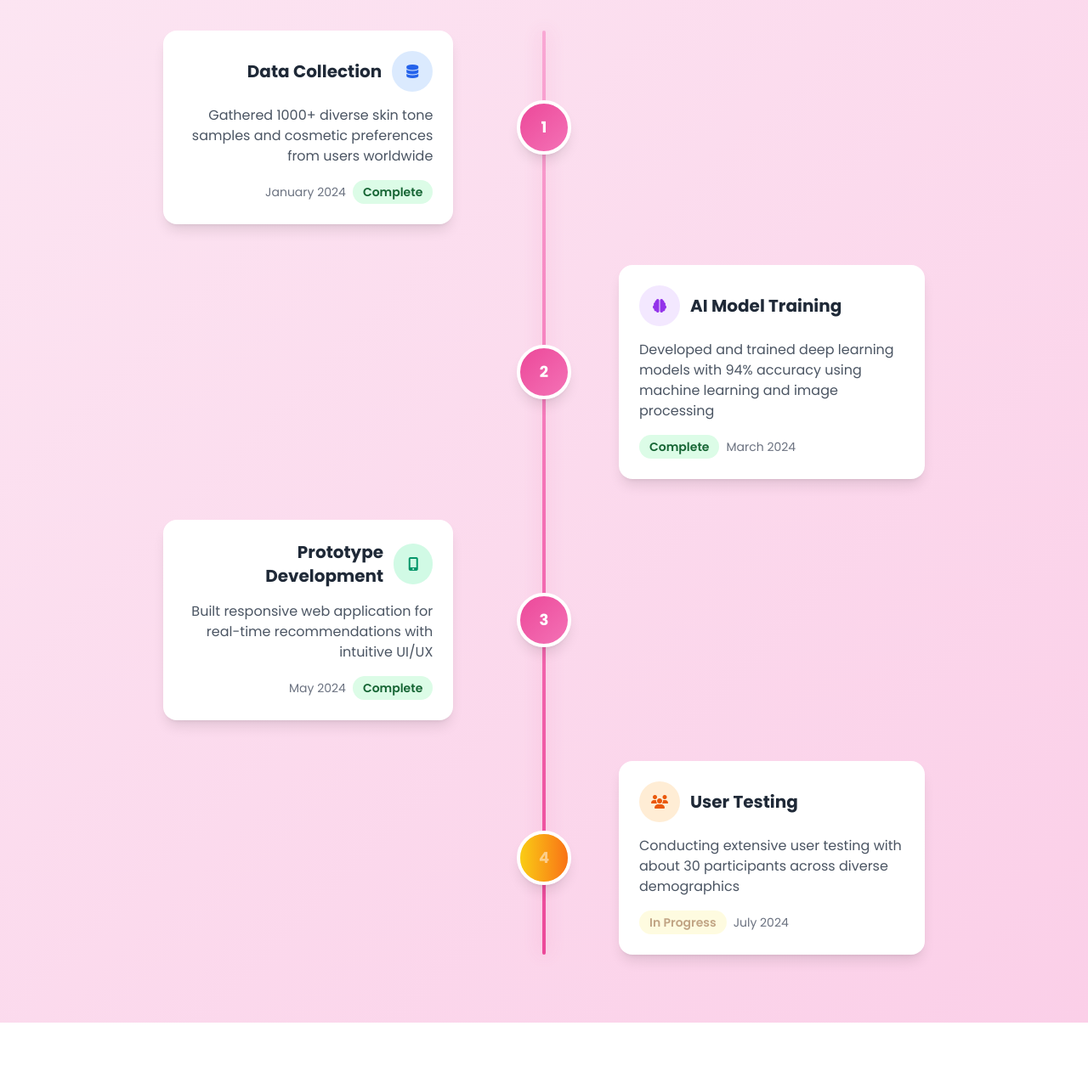
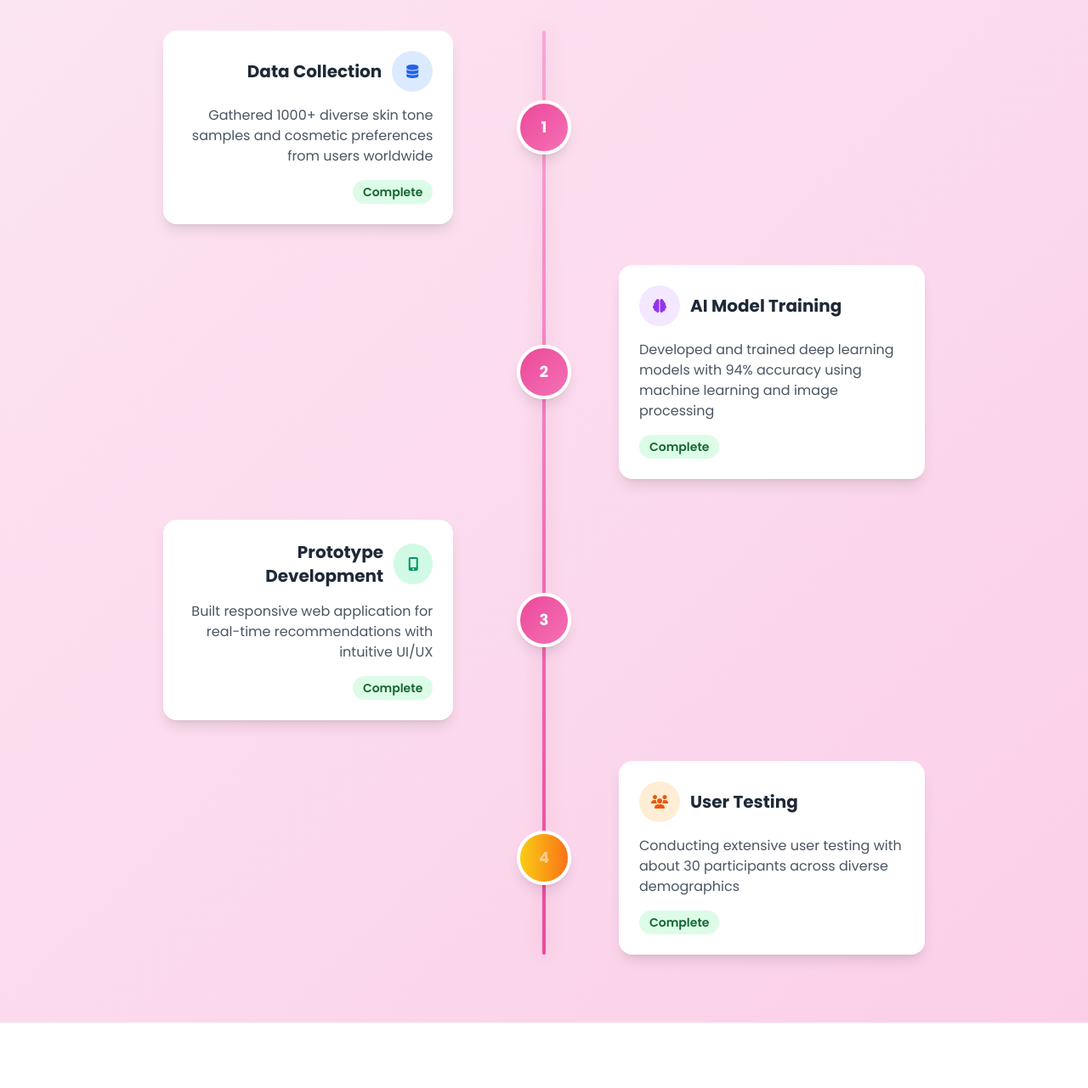
Before and after one commit to it21147678/Glam_match_Website, a plain HTML site: page index.html in a window 1280 px wide. Shown: the part 7978-9259 px from the top of the page at 85% size. Drawn offline with nearby package versions, Linux system fonts and the light colour scheme; animation ran at ten frames a second.

Commit message:
update 3

```diff
--- a/index.html
+++ b/index.html
@@ -766,7 +766,6 @@
                                 </div>
                                 <p class="text-gray-600 mb-4">Gathered 1000+ diverse skin tone samples and cosmetic preferences from users worldwide</p>
                                 <div class="flex items-center justify-end space-x-2">
-                                    <span class="text-sm text-gray-500">January 2024</span>
                                     <span class="px-3 py-1 bg-green-100 text-green-800 text-sm font-semibold rounded-full">Complete</span>
                                 </div>
                             </div>
@@ -805,7 +804,6 @@
                                 <p class="text-gray-600 mb-4">Developed and trained deep learning models with 94% accuracy using machine learning and image processing</p>
                                 <div class="flex items-center space-x-2">
                                     <span class="px-3 py-1 bg-green-100 text-green-800 text-sm font-semibold rounded-full">Complete</span>
-                                    <span class="text-sm text-gray-500">March 2024</span>
                                 </div>
                             </div>
                         </div>
@@ -824,7 +822,6 @@
                                 </div>
                                 <p class="text-gray-600 mb-4">Built responsive web application for real-time recommendations with intuitive UI/UX</p>
                                 <div class="flex items-center justify-end space-x-2">
-                                    <span class="text-sm text-gray-500">May 2024</span>
                                     <span class="px-3 py-1 bg-green-100 text-green-800 text-sm font-semibold rounded-full">Complete</span>
                                 </div>
                             </div>
@@ -862,8 +859,7 @@
                                 </div>
                                 <p class="text-gray-600 mb-4">Conducting extensive user testing with about 30 participants across diverse demographics</p>
                                 <div class="flex items-center space-x-2">
-                                    <span class="px-3 py-1 bg-yellow-100 text-yellow-800 text-sm font-semibold rounded-full animate-pulse">In Progress</span>
-                                    <span class="text-sm text-gray-500">July 2024</span>
+                                    <span class="px-3 py-1 bg-green-100 text-green-800 text-sm font-semibold rounded-full">Complete</span>
                                 </div>
                             </div>
                         </div>
```
